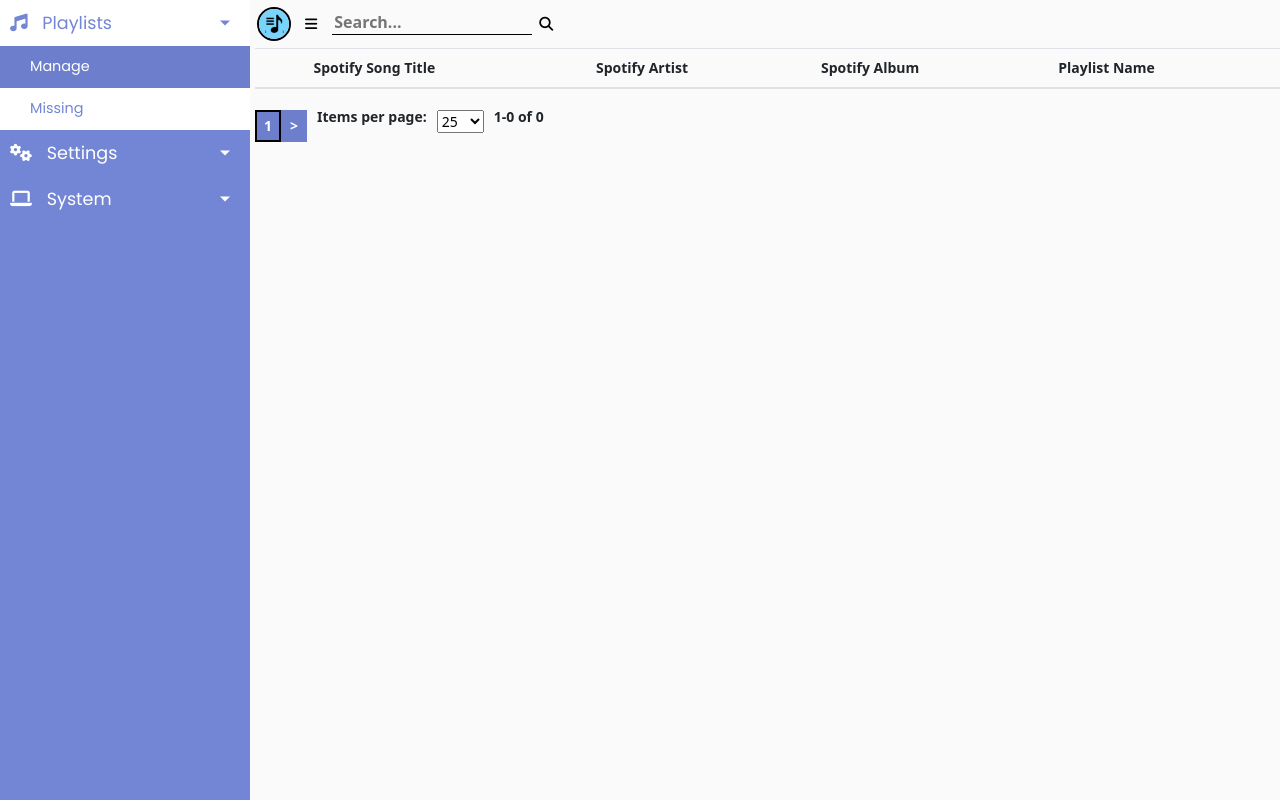
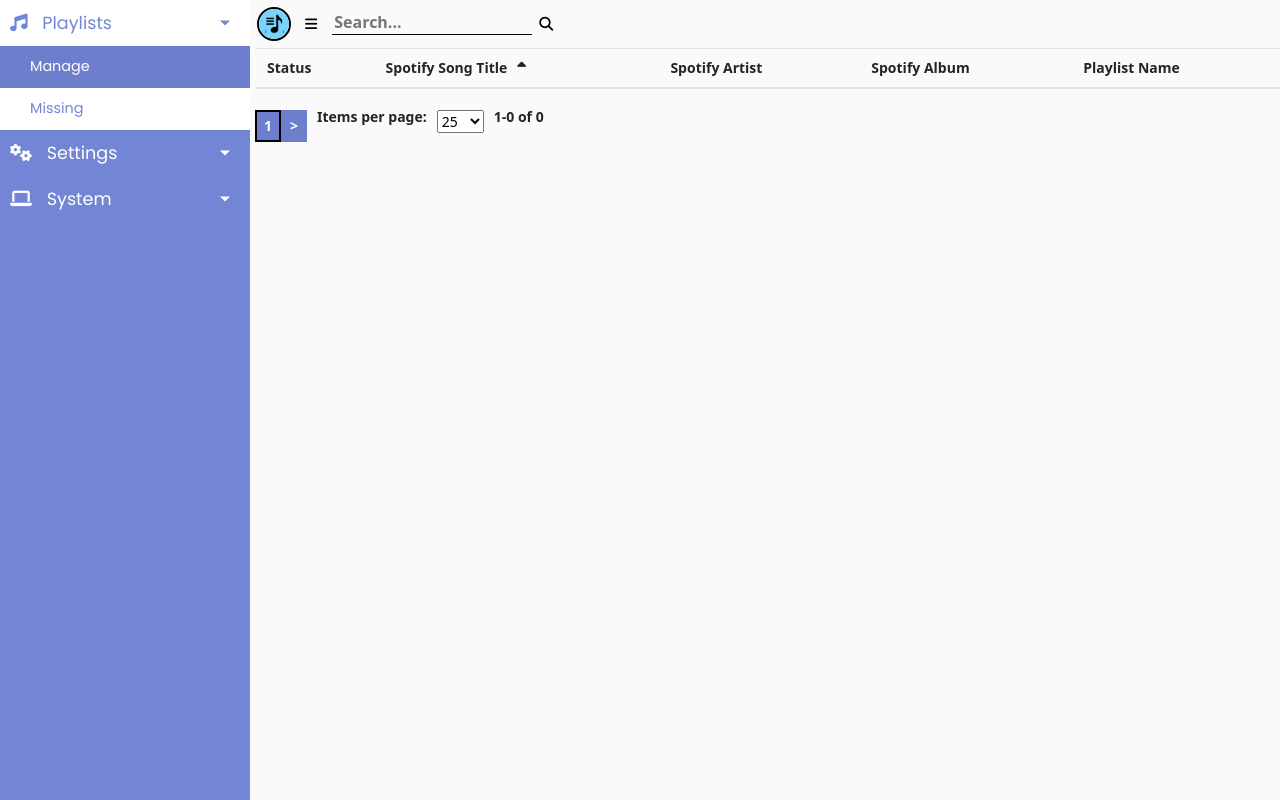
Before and after one commit to blastbeng/spotisub, a Flask app: page /playlists/1/ in a window 1280 px wide. Run offline with Flask 3, Linux system fonts and the light colour scheme; a user stored in the database is signed in; tables that the repository leaves empty hold one stand-in row (values such as "Sample post"); lists and menus that the app fills with data are empty; parts of the project's set-up code (start-up, migrations or seed data) failed here and were passed over; some libraries are stand-ins or nearby versions.

Commit message:
Implemented search and ordering

```diff
--- a/spotisub/helpers/subsonic_helper.py
+++ b/spotisub/helpers/subsonic_helper.py
@@ -229,7 +229,7 @@ def write_playlist(sp, playlist_name, results):
                                 artist_spotify["name"],
                                 track['name'])
                             database.insert_song(
-                                playlist_id, None, artist_spotify, track)
+                                playlist_id, playlist_name, None, artist_spotify, track)
         if playlist_id is not None:
 
             if len(song_ids) > 0:
@@ -270,7 +270,7 @@ def match_with_subsonic_track(
             comparison_helper.song_ids.append(song["id"])
             comparison_helper.found = True
             database.insert_song(
-                playlist_id, song, comparison_helper.artist_spotify, comparison_helper.track)
+                playlist_id, playlist_name, song, comparison_helper.artist_spotify, comparison_helper.track)
         elif (song["id"] not in comparison_helper.song_ids
               and song["artist"] != ''
               and comparison_helper.track['name'] != ''
@@ -301,7 +301,7 @@ def match_with_subsonic_track(
                     comparison_helper.track_helper.append(placeholder)
                     comparison_helper.found = True
                     database.insert_song(
-                        playlist_id, song, comparison_helper.artist_spotify, comparison_helper.track)
+                        playlist_id, playlist_name, song, comparison_helper.artist_spotify, comparison_helper.track)
                     logging.info(
                         'Adding song "%s - %s - %s" to playlist "%s", matched by ISRC: "%s"',
                         song["artist"],
@@ -328,7 +328,7 @@ def match_with_subsonic_track(
                     comparison_helper.track_helper.append(placeholder)
                     comparison_helper.found = True
                     database.insert_song(
-                        playlist_id, song, comparison_helper.artist_spotify, comparison_helper.track)
+                        playlist_id, playlist_name, song, comparison_helper.artist_spotify, comparison_helper.track)
                     logging.info(
                         'Adding song "%s - %s - %s" to playlist "%s", matched by text comparison',
                         song["artist"],
@@ -350,7 +350,7 @@ def match_with_subsonic_track(
                 comparison_helper.song_ids.append(skipped_song["id"])
                 comparison_helper.found = True
                 database.insert_song(
-                    playlist_id, skipped_song, comparison_helper.artist_spotify, comparison_helper.track)
+                    playlist_id, playlist_name, skipped_song, comparison_helper.artist_spotify, comparison_helper.track)
                 logging.warning(
                     'No matching album found for Subsonic search "%s", using a random one',
                     text_to_search)
@@ -364,13 +364,13 @@ def match_with_subsonic_track(
                     playlistId=playlist_id, songIds=comparison_helper.song_ids)
     return comparison_helper
 
-def count_playlists(missing_only=False):
-    return database.count_playlists(missing_only)
+def count_playlists(missing_only=False, search=None):
+    return database.count_playlists(missing_only=missing_only, search=search)
 
-def select_all_playlists(missing_only=False, page=None, limit=None, order=None, search=None):
+def select_all_playlists(missing_only=False, page=None, limit=None, order=None, asc=None, search=None):
     """get list of playlists and songs"""
     try:
-        playlist_songs = database.select_all_playlists(missing_only=missing_only, page=page, limit=limit, order=order, search=search)
+        playlist_songs = database.select_all_playlists(missing_only=missing_only, page=page, limit=limit, order=order, asc=asc, search=search)
 
         has_been_deleted = False
 
--- a/spotisub/routes.py
+++ b/spotisub/routes.py
@@ -78,15 +78,16 @@ def get_json_message(message, is_ok):
 @spotisub.route('/playlists/<int:missing_only>/<int:page>/')
 @spotisub.route('/playlists/<int:missing_only>/<int:page>/<int:limit>/')
 @spotisub.route('/playlists/<int:missing_only>/<int:page>/<int:limit>/<string:order>/')
-@spotisub.route('/playlists/<int:missing_only>/<int:page>/<int:limit>/<string:order>/<string:search>/')
+@spotisub.route('/playlists/<int:missing_only>/<int:page>/<int:limit>/<string:order>/<int:asc>/')
+@spotisub.route('/playlists/<int:missing_only>/<int:page>/<int:limit>/<string:order>/<int:asc>/<string:search>/')
 @login_required
-def playlists(missing_only = 0, page = 1, limit = 25, order = 'spotify_song.title', search = None):
+def playlists(missing_only = 0, page = 1, limit = 25, order = 'spotify_song.title', asc = 1, search = None):
     title = 'Missing' if missing_only == 1 else 'Manage'
     try:
         missing_bool = True if missing_only == 1 else False
         playlists, playlist_cache = subsonic_helper.select_all_playlists(
-                    missing_only=missing_bool, page=page-1, limit=limit, order=order, search=search)
-        song_count = subsonic_helper.count_playlists(missing_only=missing_bool)
+                    missing_only=missing_bool, page=page-1, limit=limit, order=order, asc=(asc==1), search=search)
+        song_count = subsonic_helper.count_playlists(missing_only=missing_bool, search=search)
         total_pages = math.ceil(song_count/limit)
         pagination_array, prev_page, next_page = utils.get_pagination(page, total_pages)
         return render_template('playlists.html',
@@ -101,7 +102,9 @@ def playlists(missing_only = 0, page = 1, limit = 25, order = 'spotify_song.titl
             limit=limit,
             result_size=song_count,
             playlist_cache=playlist_cache,
-            order=order)
+            order=order,
+            asc=asc,
+            search=search)
     except SubsonicOfflineException:
         return render_template('errors/404.html',
             title=title,
--- a/spotisub/static/css/current_user_main.css
+++ b/spotisub/static/css/current_user_main.css
@@ -418,3 +418,7 @@ a.article-active:hover {
     font-size: 50px;
     line-height: 50px;
 }
+
+.sorting{
+    margin-left: 10px;
+}
--- a/spotisub/static/js/main.js
+++ b/spotisub/static/js/main.js
@@ -1,7 +1,14 @@
 function searchPlaylistsResults(missing, page, limit){
     searchValue = document.getElementById('text-search').value
     if( searchValue !== undefined && searchValue !== "" ){
-        this.location = "/playlists/" + missing + "/" + page + "/" + limit + "/" + searchValue + "/";
+        this.location = "/playlists/" + missing + "/" + page + "/" + limit + "/spotify_song.title/1/" + searchValue + "/";
+    }
+}
+
+function keypressPlaylistsResults(event, missing, page, limit){
+    if(event.keyCode === 13){
+        event.preventDefault();
+        searchPlaylistsResults(missing, page, limit);
     }
 }
 
--- a/spotisub/templates/header.html
+++ b/spotisub/templates/header.html
@@ -1,13 +1,13 @@
 <ul class="pagination">
     <li>
-        <a href="{{ url_for('playlists', missing_only=0, page=1, limit=25, order='spotify_song_title') }}"><img src="{{ url_for('static', filename='img/logo.png') }}" alt="Spotisub" width="34px" height="34px" id="logo" class="logo">
+        <a href="{{ url_for('playlists', missing_only=0, page=1, limit=25, order='spotify_song.title', asc=1) }}"><img src="{{ url_for('static', filename='img/logo.png') }}" alt="Spotisub" width="34px" height="34px" id="logo" class="logo">
         </img></a>
     </li>
     <li>
         <a href="#" id="sidebarCollapse"><i class="fa fa-bars" aria-hidden="true"  ></i></a>
     </li>
     <li>
-        <input id="text-search" class="text-search"  type="text" placeholder="Search..."/>
+        <input onkeypress="keypressPlaylistsResults(event,{{missing_only}},1,25);" id="text-search" class="text-search"  type="text" placeholder="Search..." value="{% if search %}{{ search }}{%endif %}"/>
     </li>
     <li>
         <a href="javascript:searchPlaylistsResults({{missing_only}},1,25);" class="search-submit"><i class="fa fa-search"></i></a>
--- a/spotisub/templates/playlists.html
+++ b/spotisub/templates/playlists.html
@@ -13,11 +13,61 @@
             <table id="data" class="table table-striped">
                 <thead>
                 <tr>
-                    <th></th>
-                    <th>Spotify Song Title</th>
-                    <th>Spotify Artist</th>
-                    <th>Spotify Album</th>
-                    <th>Playlist Name</th>
+                    <th>
+                        {% if order == 'subsonic_spotify_relation.subsonic_song_id' %}
+                            {% if asc == 1 %}
+                                <a href="{{ url_for('playlists', missing_only=missing_only, page=current_page, limit=limit, order='subsonic_spotify_relation.subsonic_song_id', asc=0, search=search) }}" class="normal-href">Status<i class="sorting fa fa-sort-asc" aria-hidden="true"></i></a>
+                            {% else %}
+                                <a href="{{ url_for('playlists', missing_only=missing_only, page=current_page, limit=limit, order='subsonic_spotify_relation.subsonic_song_id', asc=1, search=search) }}" class="normal-href">Status<i class="sorting fa fa-sort-desc" aria-hidden="true"></i></a>
+                            {% endif %}
+                        {% else %}
+                            <a href="{{ url_for('playlists', missing_only=missing_only, page=current_page, limit=limit, order='subsonic_spotify_relation.subsonic_song_id', asc=0, search=search) }}" class="normal-href">Status</a>
+                        {% endif %}
+                    </th>
+                    <th>
+                        {% if order == 'spotify_song.title' %}
+                            {% if asc == 1 %}
+                                <a href="{{ url_for('playlists', missing_only=missing_only, page=current_page, limit=limit, order='spotify_song.title', asc=0, search=search) }}" class="normal-href">Spotify Song Title<i class="sorting fa fa-sort-asc" aria-hidden="true"></i></a>
+                            {% else %}
+                                <a href="{{ url_for('playlists', missing_only=missing_only, page=current_page, limit=limit, order='spotify_song.title', asc=1, search=search) }}" class="normal-href">Spotify Song Title<i class="sorting fa fa-sort-desc" aria-hidden="true"></i></a>
+                            {% endif %}
+                        {% else %}
+                            <a href="{{ url_for('playlists', missing_only=missing_only, page=current_page, limit=limit, order='spotify_song.title', asc=0, search=search) }}" class="normal-href">Spotify Song Title</a>
+                        {% endif %}
+                    </th>
+                    <th>
+                        {% if order == 'spotify_artist.name' %}
+                            {% if asc == 1 %}
+                                <a href="{{ url_for('playlists', missing_only=missing_only, page=current_page, limit=limit, order='spotify_artist.name', asc=0, search=search) }}" class="normal-href">Spotify Artist<i class="sorting fa fa-sort-asc" aria-hidden="true"></i></a>
+                            {% else %}
+                                <a href="{{ url_for('playlists', missing_only=missing_only, page=current_page, limit=limit, order='spotify_artist.name', asc=1, search=search) }}" class="normal-href">Spotify Artist<i class="sorting fa fa-sort-desc" aria-hidden="true"></i></a>
+                            {% endif %}
+                        {% else %}
+                            <a href="{{ url_for('playlists', missing_only=missing_only, page=current_page, limit=limit, order='spotify_artist.name', asc=0, search=search) }}" class="normal-href">Spotify Artist</a>
+                        {% endif %}
+                    </th>
+                    <th>
+                        {% if order == 'spotify_album.name' %}
+                            {% if asc == 1 %}
+                                <a href="{{ url_for('playlists', missing_only=missing_only, page=current_page, limit=limit, order='spotify_album.name', asc=0, search=search) }}" class="normal-href">Spotify Album<i class="sorting fa fa-sort-asc" aria-hidden="true"></i></a>
+                            {% else %}
+                                <a href="{{ url_for('playlists', missing_only=missing_only, page=current_page, limit=limit, order='spotify_album.name', asc=1, search=search) }}" class="normal-href">Spotify Album<i class="sorting fa fa-sort-desc" aria-hidden="true"></i></a>
+                            {% endif %}
+                        {% else %}
+                            <a href="{{ url_for('playlists', missing_only=missing_only, page=current_page, limit=limit, order='spotify_album.name', asc=0, search=search) }}" class="normal-href">Spotify Album</a>
+                        {% endif %}
+                    </th>
+                    <th>
+                        {% if order == 'subsonic_spotify_relation.subsonic_playlist_name' %}
+                            {% if asc == 1 %}
+                                <a href="{{ url_for('playlists', missing_only=missing_only, page=current_page, limit=limit, order='subsonic_spotify_relation.subsonic_playlist_name', asc=0, search=search) }}" class="normal-href">Playlist Name<i class="sorting fa fa-sort-asc" aria-hidden="true"></i></a>
+                            {% else %}
+                                <a href="{{ url_for('playlists', missing_only=missing_only, page=current_page, limit=limit, order='subsonic_spotify_relation.subsonic_playlist_name', asc=1, search=search) }}" class="normal-href">Playlist Name<i class="sorting fa fa-sort-desc" aria-hidden="true"></i></a>
+                            {% endif %}
+                        {% else %}
+                            <a href="{{ url_for('playlists', missing_only=missing_only, page=current_page, limit=limit, order='subsonic_spotify_relation.subsonic_playlist_name', asc=0, search=search) }}" class="normal-href">Playlist Name</a>
+                        {% endif %}
+                    </th>
                 </tr>
                 </thead>
                 <tbody>
@@ -37,7 +87,7 @@
                         {% endfor %}
                     </td>
                     <td><a href="{{ url_for('album', uuid=playlist.spotify_album_uuid) }}" class="normal-href">{{ playlist.spotify_album_name }}</a></td>
-                    <td><a href="{{ url_for('playlists', missing_only=missing_only, page=1, limit=limit, order=order, search=playlist_cache[playlist.subsonic_playlist_id]) }}" class="normal-href">{{ playlist_cache[playlist.subsonic_playlist_id] }}</a></td>
+                    <td><a href="{{ url_for('playlists', missing_only=missing_only, page=1, limit=limit, order=order, asc=asc, search=playlist_cache[playlist.subsonic_playlist_id]) }}" class="normal-href">{{ playlist_cache[playlist.subsonic_playlist_id] }}</a></td>
                     </tr>
                 {% endfor %}
                 </tbody>
@@ -46,21 +96,21 @@
         <ul class="pagination footer">
             {% if current_page != 1 %}
             <li>
-                <a href="{{ url_for('playlists', missing_only=missing_only, page=prev_page, limit=limit, order=order) }}" class="article"><</a>
+                <a href="{{ url_for('playlists', missing_only=missing_only, page=prev_page, limit=limit, order=order, asc=asc, search=search) }}" class="article"><</a>
             </li>
             {% endif %}
             {% for page in pagination_array %}
                 <li>
                     {% if page == current_page %}
-                        <a href="{{ url_for('playlists', missing_only=missing_only, page=page, limit=limit, order=order) }}" class="article-active">{{ page }}</a>
+                        <a href="{{ url_for('playlists', missing_only=missing_only, page=page, limit=limit, order=order, asc=asc, search=search) }}" class="article-active">{{ page }}</a>
                     {% else %}
-                        <a href="{{ url_for('playlists', missing_only=missing_only, page=page, limit=limit, order=order) }}" class="article">{{ page }}</a>
+                        <a href="{{ url_for('playlists', missing_only=missing_only, page=page, limit=limit, order=order, asc=asc, search=search) }}" class="article">{{ page }}</a>
                     {% endif %}
                 </li>
             {% endfor %}
             {% if current_page != total_pages %}
             <li>
-                <a href="{{ url_for('playlists', missing_only=missing_only, page=next_page, limit=limit, order=order) }}" class="article">></a>
+                <a href="{{ url_for('playlists', missing_only=missing_only, page=next_page, limit=limit, order=order, asc=asc, search=search) }}" class="article">></a>
             </li>
             {% endif %}
             <li>
@@ -68,11 +118,11 @@
             </li>
             <li>
                 <select onchange="location = this.value;">
-                    <option value="{{ url_for('playlists', missing_only=missing_only, page=1, limit=25, order=order) }}" {% if limit == 25 %} selected{% endif %}>25</option>
-                    <option value="{{ url_for('playlists', missing_only=missing_only, page=1, limit=50, order=order) }}" {% if limit == 50 %} selected{% endif %}>50</option>
-                    <option value="{{ url_for('playlists', missing_only=missing_only, page=1, limit=100, order=order) }}" {% if limit == 100 %} selected{% endif %}>100</option>
-                    <option value="{{ url_for('playlists', missing_only=missing_only, page=1, limit=250, order=order) }}" {% if limit == 250 %} selected{% endif %}>250</option>
-                    <option value="{{ url_for('playlists', missing_only=missing_only, page=1, limit=500, order=order) }}" {% if limit == 500 %} selected{% endif %}>500</option>
+                    <option value="{{ url_for('playlists', missing_only=missing_only, page=1, limit=25, order=order, asc=asc, search=search) }}" {% if limit == 25 %} selected{% endif %}>25</option>
+                    <option value="{{ url_for('playlists', missing_only=missing_only, page=1, limit=50, order=order, asc=asc, search=search) }}" {% if limit == 50 %} selected{% endif %}>50</option>
+                    <option value="{{ url_for('playlists', missing_only=missing_only, page=1, limit=100, order=order, asc=asc, search=search) }}" {% if limit == 100 %} selected{% endif %}>100</option>
+                    <option value="{{ url_for('playlists', missing_only=missing_only, page=1, limit=250, order=order, asc=asc, search=search) }}" {% if limit == 250 %} selected{% endif %}>250</option>
+                    <option value="{{ url_for('playlists', missing_only=missing_only, page=1, limit=500, order=order, asc=asc, search=search) }}" {% if limit == 500 %} selected{% endif %}>500</option>
                 </select>
             </li>
             <li>
```
Also changed, not shown: spotisub/database.py (+36 -8 lines).
